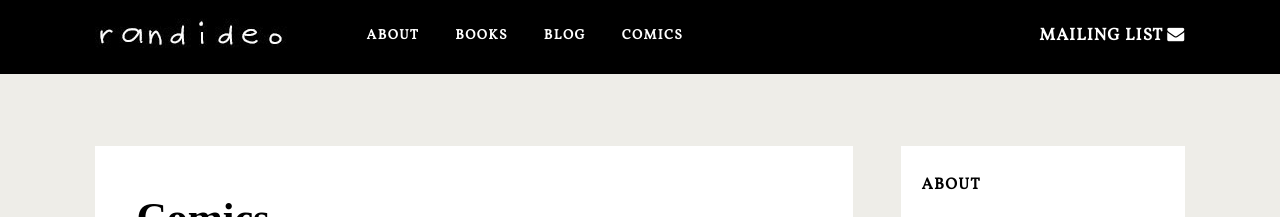
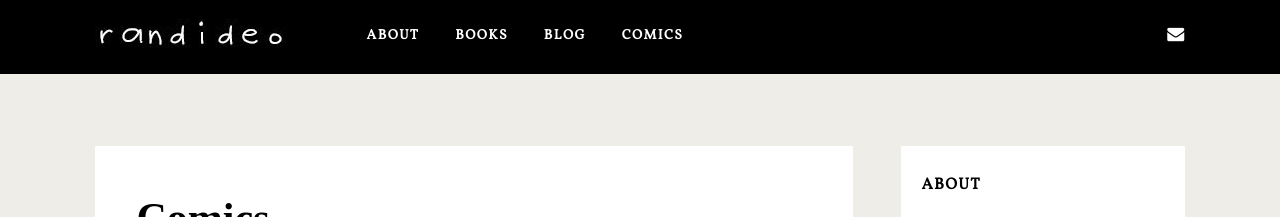
Before and after one commit to randideo/randideo.github.io, a Jekyll site: the page built from comics.html, in a window 1280 px wide. Shown: the top 217 px of the page. Built offline with Jekyll 4.4.1, drawn with Linux system fonts in a browser that asks for light colours; nearby versions of some CDN libraries; some web fonts are replaced; comment, search, counter and statistics services are not loaded.

Commit message:
Create header.html

```diff
--- a/_includes/header.html
+++ b/_includes/header.html
@@ -53,7 +53,7 @@ jQuery.migrateMute===void 0&&(jQuery.migrateMute=!0),function(e,t,n){function r(
 <ul class='social-media-iconsnbt'>
 
 
-	<li><a href="http://tinyletter.com/randideo" target='_blank'>mailing list <i class='fa fa-envelope'></i></a></li>
+	<li><a href="http://tinyletter.com/randideo" target='_blank'><i class='fa fa-envelope'></i></a></li>
 
 
 </ul>
```
